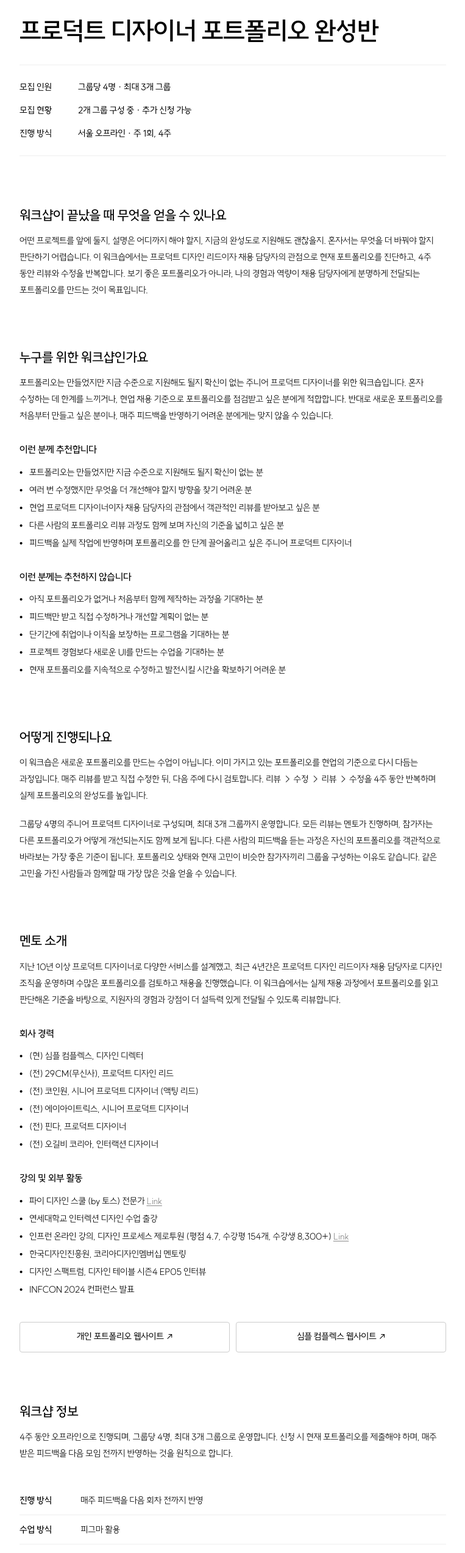
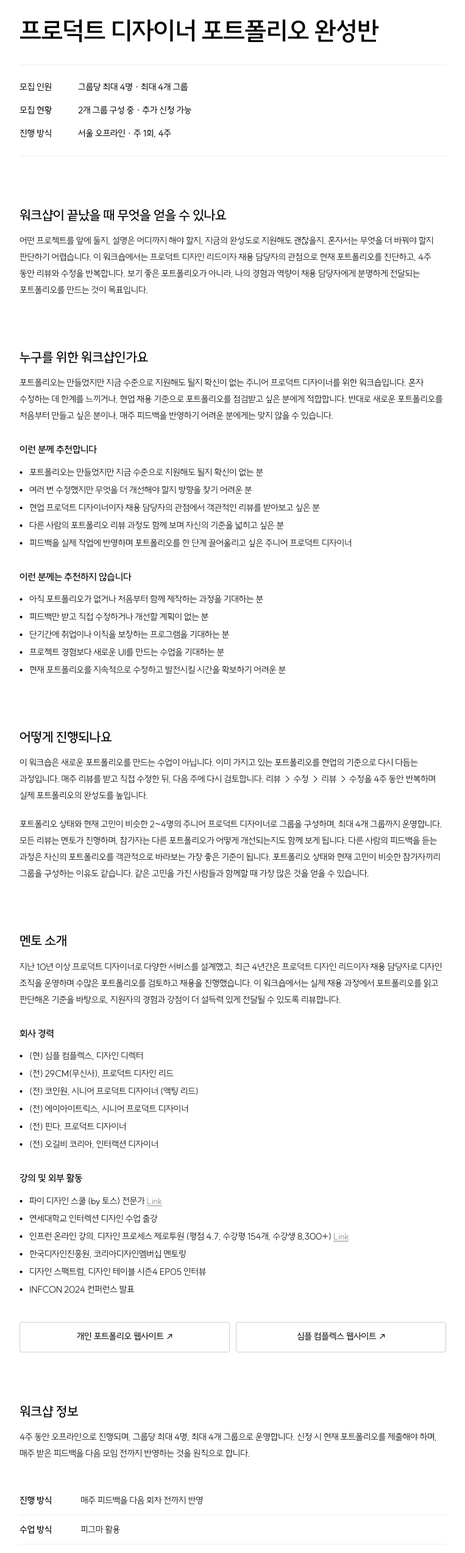
Before and after one commit to jayyoungjun-kim/offset, a Next.js app: page /workshop in a window 1280 px wide. Shown: the part 234-2781 px from the top of the page at 61% size, without its empty margins (258-1021 px from the left). Built offline with nearby package versions, Linux system fonts and the light colour scheme; no server answers.

Commit message:
Allow flexible workshop group sizes

```diff
--- a/app/workshop/page.tsx
+++ b/app/workshop/page.tsx
@@ -42,7 +42,7 @@ const workshopInfo = [
   ["진행 장소", "서울 (장소 검토 중)"],
   ["모집 마감", "그룹별 정원 확정 시 종료"],
   ["시작 일시", "모집 마감 후 1~2주"],
-  ["인원", "그룹당 4명, 최대 3개 그룹"],
+  ["인원", "그룹당 최대 4명, 최대 4개 그룹"],
   ["참가비", "320,000원"],
 ];
 
@@ -91,7 +91,7 @@ const teachingHistory = [
 const faqs: {q:string; a:React.ReactNode}[] = [
   { q: "포트폴리오가 어느 정도 완성되어 있어야 하나요?", a: <>현재 포트폴리오가 있어야 합니다. 완성도보다 중요한 것은 <strong>리뷰를 받을 수 있는 형태로 정리되어 있는지</strong>입니다. 프로젝트의 일부가 부족하거나 계속 수정 중이어도 괜찮지만, 처음부터 함께 만드는 과정은 포함되지 않습니다.</> },
   { q: "취업 준비생도 참여할 수 있나요?", a: "물론입니다. 취업 준비생, 주니어 프로덕트 디자이너, 이직을 준비하는 디자이너 모두 참여할 수 있습니다. 다만 비슷한 경험 수준의 참가자들로 그룹을 구성해, 서로의 리뷰가 더 많은 도움이 될 수 있도록 운영합니다." },
-  { q: "왜 그룹당 4명만 모집하나요?", a: "모든 포트폴리오를 충분한 시간 동안 깊이 리뷰하기 위해서입니다. 인원이 많아질수록 피드백은 얕아지고, 수정 과정을 함께 살펴보기도 어려워집니다. 그룹당 4명은 각자의 포트폴리오를 충분히 다루면서도 다른 사람의 리뷰를 함께 배울 수 있는 가장 적절한 규모라고 생각합니다. 최대 3개 그룹까지 운영합니다." },
+  { q: "왜 그룹당 최대 4명으로 운영하나요?", a: "모든 포트폴리오를 충분한 시간 동안 깊이 리뷰하기 위해서입니다. 인원이 많아질수록 피드백은 얕아지고, 수정 과정을 함께 살펴보기도 어려워집니다. 포트폴리오 상태와 고민이 잘 맞는 참가자끼리 2~4명으로 그룹을 구성하며, 인원을 채우기 위해 서로 맞지 않는 참가자를 억지로 묶지 않습니다. 최대 4개 그룹까지 운영합니다." },
   { q: "다른 사람의 리뷰도 함께 듣게 되나요?", a: "네. 모든 리뷰는 멘토가 진행하며, 다른 참가자의 리뷰도 함께 듣게 됩니다. 다른 사람의 포트폴리오를 객관적으로 바라보는 과정은 자신의 포트폴리오를 다시 보는 기준을 만드는 데 큰 도움이 됩니다." },
   { q: "워크숍에서는 어떤 부분을 중점적으로 리뷰하나요?", a: <>프로젝트의 선택과 순서, 스토리 구성, 문제 해결 과정, 나의 역할과 기여도, 결과물의 전달력, 화면 구성과 시각적 완성도까지 전체적인 관점에서 리뷰합니다. 단순히 UI를 고치는 것이 아니라, <strong>채용 담당자가 어떻게 읽는지</strong>를 기준으로 개선 방향을 함께 찾습니다.</> },
   { q: "신청하면 바로 참여할 수 있나요?", a: "신청서는 접수된 순서대로 검토합니다. 제출한 포트폴리오와 신청 내용을 바탕으로 이 과정에서 실질적인 도움을 받을 수 있는 분들을 선정하고, 포트폴리오 상태와 현재 고민이 비슷한 참가자끼리 그룹을 구성합니다. 선정 안내 후 참가비 결제가 완료되어야 참여가 최종 확정되며, 그룹별 결제 인원이 확정되면 모집을 종료합니다." },
@@ -116,7 +116,7 @@ export default function Home() {
         <dl className="workshop-summary">
           <div>
             <dt>모집 인원</dt>
-            <dd>그룹당 4명 · 최대 3개 그룹</dd>
+            <dd>그룹당 최대 4명 · 최대 4개 그룹</dd>
           </div>
           <div>
             <dt>모집 현황</dt>
@@ -141,7 +141,7 @@ export default function Home() {
       </Section>
       <Section title="어떻게 진행되나요">
         <p>이 워크숍은 새로운 포트폴리오를 만드는 수업이 아닙니다. 이미 가지고 있는 포트폴리오를 현업의 기준으로 다시 다듬는 과정입니다. 매주 리뷰를 받고 직접 수정한 뒤, 다음 주에 다시 검토합니다. 리뷰 → 수정 → 리뷰 → 수정을 4주 동안 반복하며 실제 포트폴리오의 완성도를 높입니다.</p>
-        <p>그룹당 4명의 주니어 프로덕트 디자이너로 구성되며, 최대 3개 그룹까지 운영합니다. 모든 리뷰는 멘토가 진행하며, 참가자는 다른 포트폴리오가 어떻게 개선되는지도 함께 보게 됩니다. 다른 사람의 피드백을 듣는 과정은 자신의 포트폴리오를 객관적으로 바라보는 가장 좋은 기준이 됩니다. 포트폴리오 상태와 현재 고민이 비슷한 참가자끼리 그룹을 구성하는 이유도 같습니다. 같은 고민을 가진 사람들과 함께할 때 가장 많은 것을 얻을 수 있습니다.</p>
+        <p>포트폴리오 상태와 현재 고민이 비슷한 2~4명의 주니어 프로덕트 디자이너로 그룹을 구성하며, 최대 4개 그룹까지 운영합니다. 모든 리뷰는 멘토가 진행하며, 참가자는 다른 포트폴리오가 어떻게 개선되는지도 함께 보게 됩니다. 다른 사람의 피드백을 듣는 과정은 자신의 포트폴리오를 객관적으로 바라보는 가장 좋은 기준이 됩니다. 포트폴리오 상태와 현재 고민이 비슷한 참가자끼리 그룹을 구성하는 이유도 같습니다. 같은 고민을 가진 사람들과 함께할 때 가장 많은 것을 얻을 수 있습니다.</p>
       </Section>
       <Section title="멘토 소개">
         <p>지난 10년 이상 프로덕트 디자이너로 다양한 서비스를 설계했고, 최근 4년간은 프로덕트 디자인 리드이자 채용 담당자로 디자인 조직을 운영하며 수많은 포트폴리오를 검토하고 채용을 진행했습니다. 이 워크숍에서는 실제 채용 과정에서 포트폴리오를 읽고 판단해온 기준을 바탕으로, 지원자의 경험과 강점이 더 설득력 있게 전달될 수 있도록 리뷰합니다.</p>
@@ -152,7 +152,7 @@ export default function Home() {
         <div className="link-grid"><a href="https://jayyoungjun-kim.github.io/" target="_blank" rel="noreferrer">개인 포트폴리오 웹사이트 <span>↗</span></a><a href="https://simplecomplexstudio.com/" target="_blank" rel="noreferrer">심플 컴플렉스 웹사이트 <span>↗</span></a></div>
       </Section>
       <Section title="워크샵 정보">
-        <p>4주 동안 오프라인으로 진행되며, 그룹당 4명, 최대 3개 그룹으로 운영합니다. 신청 시 현재 포트폴리오를 제출해야 하며, 매주 받은 피드백을 다음 모임 전까지 반영하는 것을 원칙으로 합니다.</p>
+        <p>4주 동안 오프라인으로 진행되며, 그룹당 최대 4명, 최대 4개 그룹으로 운영합니다. 신청 시 현재 포트폴리오를 제출해야 하며, 매주 받은 피드백을 다음 모임 전까지 반영하는 것을 원칙으로 합니다.</p>
         <dl className="lined-list">{workshopInfo.map(([label,value])=><div key={label}><dt>{label}</dt><dd>{value}</dd></div>)}</dl>
       </Section>
       <Section title="신청 절차">
```
